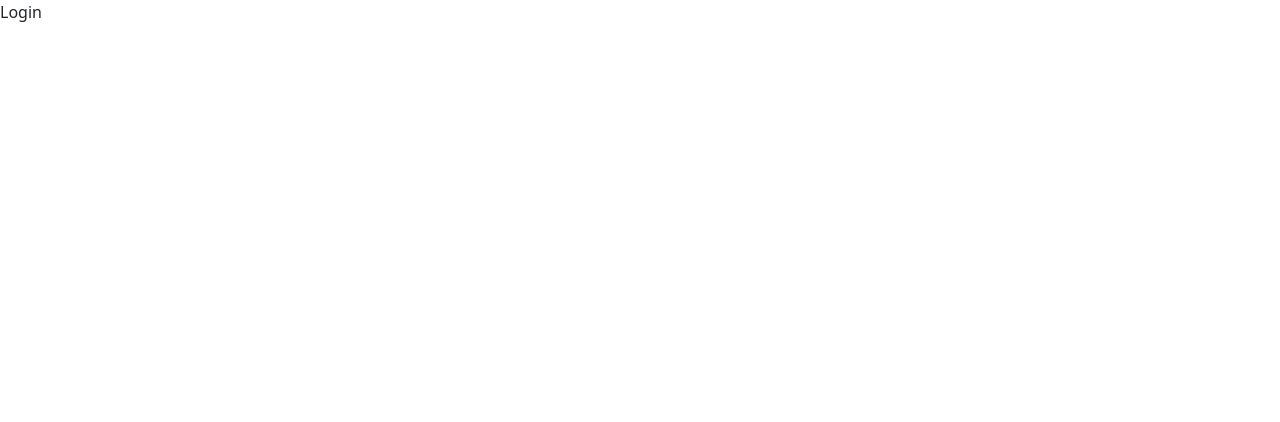
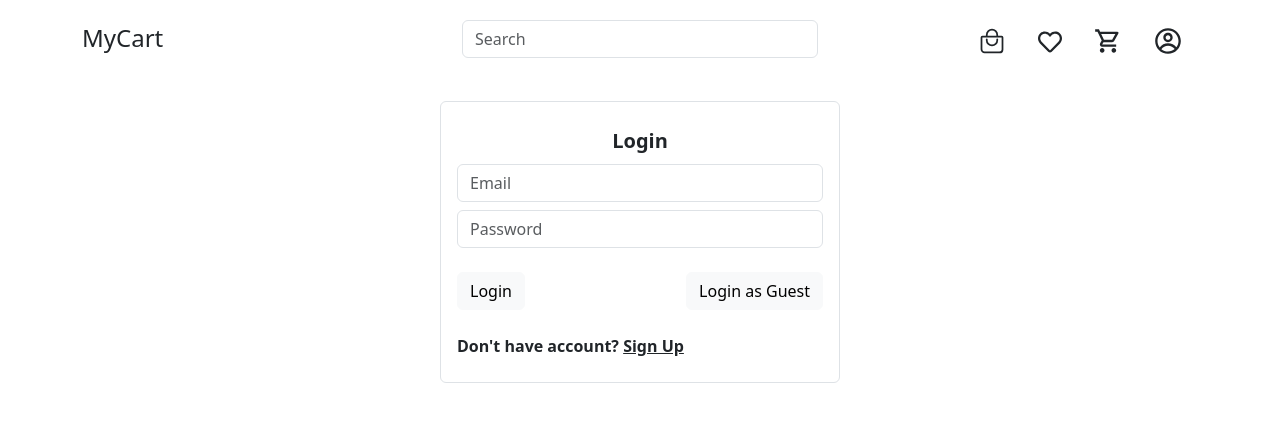
Before and after one commit to 7vTr0x7/MyCart, a React (Vite) app in the folder Frontend/: page /login in a window 1280 px wide. Shown: the top 422 px of the page. Built offline with nearby package versions, Linux system fonts and the light colour scheme.

Commit message:
frontend - pages - login - Login

```diff
--- a/Frontend/src/pages/login/Login.jsx
+++ b/Frontend/src/pages/login/Login.jsx
@@ -1,7 +1,79 @@
-import React from "react";
+import React, { useState } from "react";
+import Header from "../../components/Header";
 
 const Login = () => {
-  return <div>Login</div>;
+  const [isLoginForm, setIsLoginForm] = useState(true);
+  const [firstName, setFirstName] = useState("");
+  const [lastName, setLastName] = useState("");
+  const [email, setEmail] = useState("");
+  const [pass, setPass] = useState("");
+
+  return (
+    <>
+      <Header />
+      <main
+        className="my-4 d-flex justify-content-center align-content-center"
+        style={{ height: "auto" }}>
+        <div
+          className="border card  px-3 py-2"
+          style={{ width: "50vh", height: "auto" }}>
+          <p className="fs-5 fw-semibold text-center mt-3 mb-0">
+            {isLoginForm ? "Login" : "Sign Up"}
+          </p>
+          <form>
+            {!isLoginForm && (
+              <>
+                <input
+                  type="text"
+                  placeholder="Fist Name"
+                  className="form-control mt-2"
+                  value={firstName}
+                  onChange={(e) => setFirstName(e.target.value)}
+                />
+                <input
+                  type="text"
+                  placeholder="Last Name"
+                  className="form-control mt-2"
+                  value={lastName}
+                  onChange={(e) => setLastName(e.target.value)}
+                />
+              </>
+            )}
+            <input
+              type="email"
+              placeholder="Email"
+              className="form-control mt-2"
+              value={email}
+              onChange={(e) => setEmail(e.target.value)}
+            />
+            <input
+              type="password"
+              placeholder="Password"
+              className="form-control mt-2"
+              value={pass}
+              onChange={(e) => setPass(e.target.value)}
+            />
+          </form>
+          {isLoginForm ? (
+            <div className="my-4 d-flex justify-content-between text-center">
+              <button className="btn btn-light ">Login</button>
+              <button className="btn btn-light ">Login as Guest</button>
+            </div>
+          ) : (
+            <button className="btn btn-light my-4 ">Create new Account</button>
+          )}
+          <p className="fs-6 fw-semibold">
+            {isLoginForm ? " Don't have account? " : " Already have account? "}
+            <span
+              onClick={() => setIsLoginForm((prev) => !prev)}
+              style={{ textDecoration: "underline", cursor: "pointer" }}>
+              {isLoginForm ? "Sign Up" : "Login"}
+            </span>
+          </p>
+        </div>
+      </main>
+    </>
+  );
 };
 
 export default Login;
--- a/Frontend/src/pages/profile/features/ProfileDetails.jsx
+++ b/Frontend/src/pages/profile/features/ProfileDetails.jsx
@@ -3,6 +3,7 @@ import { useDispatch, useSelector } from "react-redux";
 import AddressForm from "./AddressForm";
 import toast, { Toaster } from "react-hot-toast";
 import { deleteAddress } from "../addressSlice";
+import { Link } from "react-router-dom";
 
 const ProfileDetails = () => {
   const [toggle, setToggle] = useState(false);
@@ -76,7 +77,16 @@ const ProfileDetails = () => {
                     <p className="fs-6 fw-semibold my-3">
                       Name: {user.firstName + user.lastName}
                     </p>
-                    <p className="fs-6 fw-semibold my-3">Email: {user.email}</p>
+                    <div className="d-flex justify-content-between mt-3">
+                      <span className="fs-6 fw-semibold ">
+                        Email: {user.email}
+                      </span>
+                      <button className="btn btn-light fs-6 fw-semibold">
+                        <Link className="nav-link" to="/login">
+                          Log Out
+                        </Link>
+                      </button>
+                    </div>
                   </>
                 ) : (
                   <>
```
